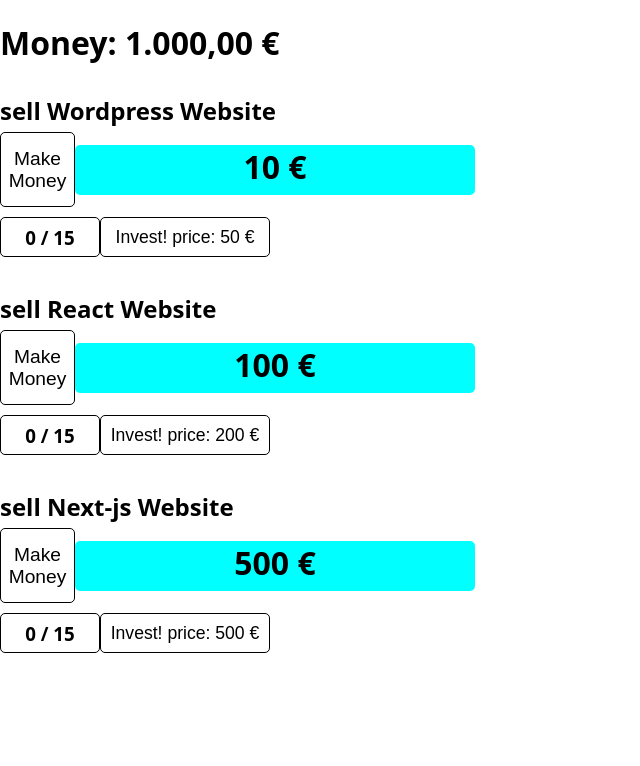
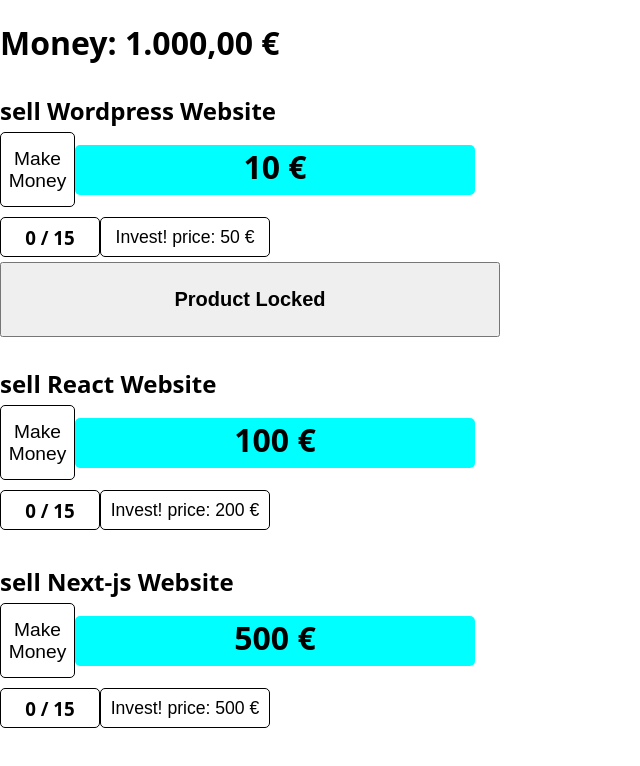
Before and after one commit to Satttoshi/idle-boss, a Next.js app: page / in a window 1280 px wide. Shown: the top 766 px of the page, without its empty margins (0-640 px from the left). Built offline with nearby package versions, Linux system fonts and the light colour scheme.

Commit message:
add unlocking function in zustand store

```diff
--- a/pages/index.js
+++ b/pages/index.js
@@ -1,11 +1,13 @@
 import MoneyDisplay from "~/src/components/MoneyDisplay";
 import Product from "~/src/components/Product";
+import ProductLocked from "../src/components/ProductLocked";
 
 export default function HomePage() {
   return (
     <div>
       <MoneyDisplay />
       <Product tierId="tier1" />
+      <ProductLocked />
       <Product tierId="tier2" />
       <Product tierId="tier3" />
     </div>
--- a/src/components/ProductLocked.js
+++ b/src/components/ProductLocked.js
@@ -1 +1,19 @@
-export default function ProductLocked() {}
+import styled from "styled-components";
+
+export default function ProductLocked() {
+  return (
+    <StyledButton
+      type="button"
+      onClick={() => {
+        console.log("pressed");
+      }}
+    >
+      <h2>Product Locked</h2>
+    </StyledButton>
+  );
+}
+
+const StyledButton = styled.button`
+  height: 75px;
+  width: 500px;
+`;
--- a/src/zustand/store.js
+++ b/src/zustand/store.js
@@ -18,6 +18,7 @@ const useStore = createStore((set, get) => ({
     },
     {
       id: "tier2",
+      unlockPrice: 10000,
       isUnlocked: false,
       isActive: false,
       name: "sell React Website",
@@ -29,6 +30,7 @@ const useStore = createStore((set, get) => ({
     },
     {
       id: "tier3",
+      unlockPrice: 50000,
       isUnlocked: false,
       isActive: false,
       name: "sell Next-js Website",
@@ -47,6 +49,22 @@ const useStore = createStore((set, get) => ({
         tier.id === updatedTier.id ? { ...tier, ...updatedTier } : tier
       ),
     })),
+
+  unlock: (tierId) => {
+    const { money, tiers, setTier } = get();
+    const currentTier = tiers.find((tier) => tier.id === tierId);
+
+    if (currentTier.unlockPrice > money) {
+      throw new Error("not enough money");
+    }
+
+    setMoney(-currentTier.unlockPrice);
+
+    setTier({
+      id: tierId,
+      isUnlocked: true,
+    });
+  },
 
   invest: (tierId) => {
     const { money, tiers, setTier, setMoney } = get();
```
